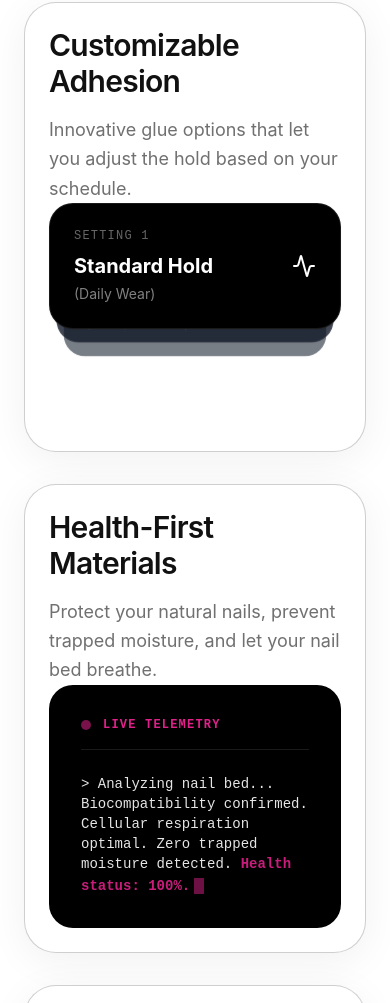
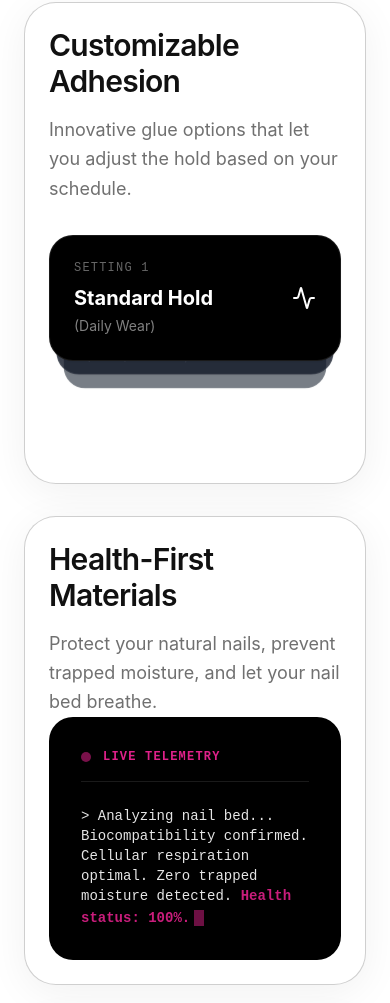
Before and after one commit to stevenshiendy/NailIt-, a React (Vite) app: page / in a window 390 px wide. Shown: the part 1373-2376 px from the top of the page. Built offline with nearby package versions, Linux system fonts and the light colour scheme.

Commit message:
fix: lower shuffler illustration on mobile

```diff
--- a/src/App.jsx
+++ b/src/App.jsx
@@ -176,7 +176,7 @@ const ShufflerCard = () => {
         <p className="text-primary/60 font-sans text-lg leading-relaxed">Innovative glue options that let you adjust the hold based on your schedule.</p>
       </div>
 
-      <div className="relative h-56 mt-auto flex items-end justify-center perspective-[1000px]">
+      <div className="relative h-56 mt-8 md:mt-auto flex items-end justify-center perspective-[1000px]">
         {cards.map((card, index) => {
           const isTop = index === 0;
           return (
```
